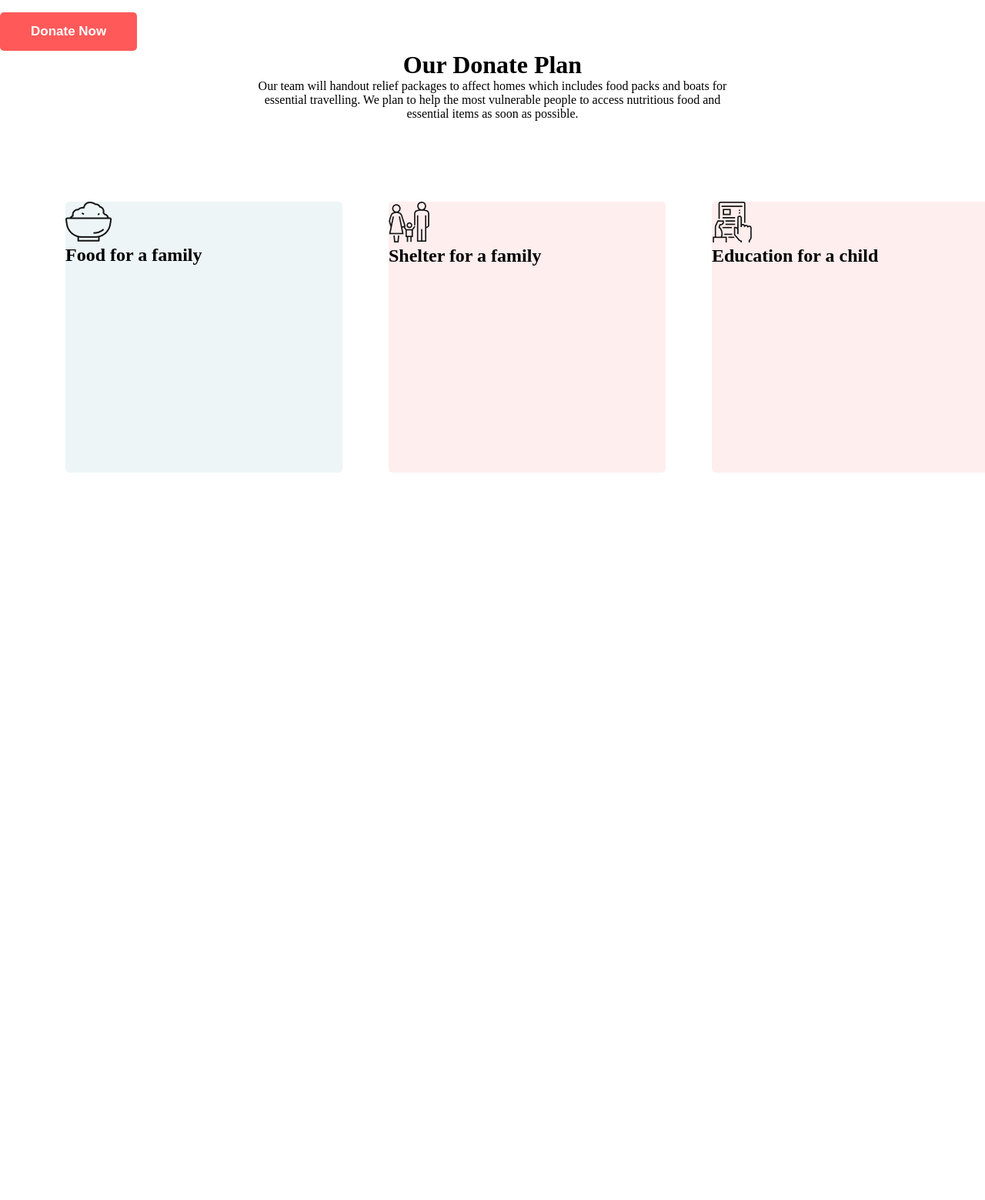
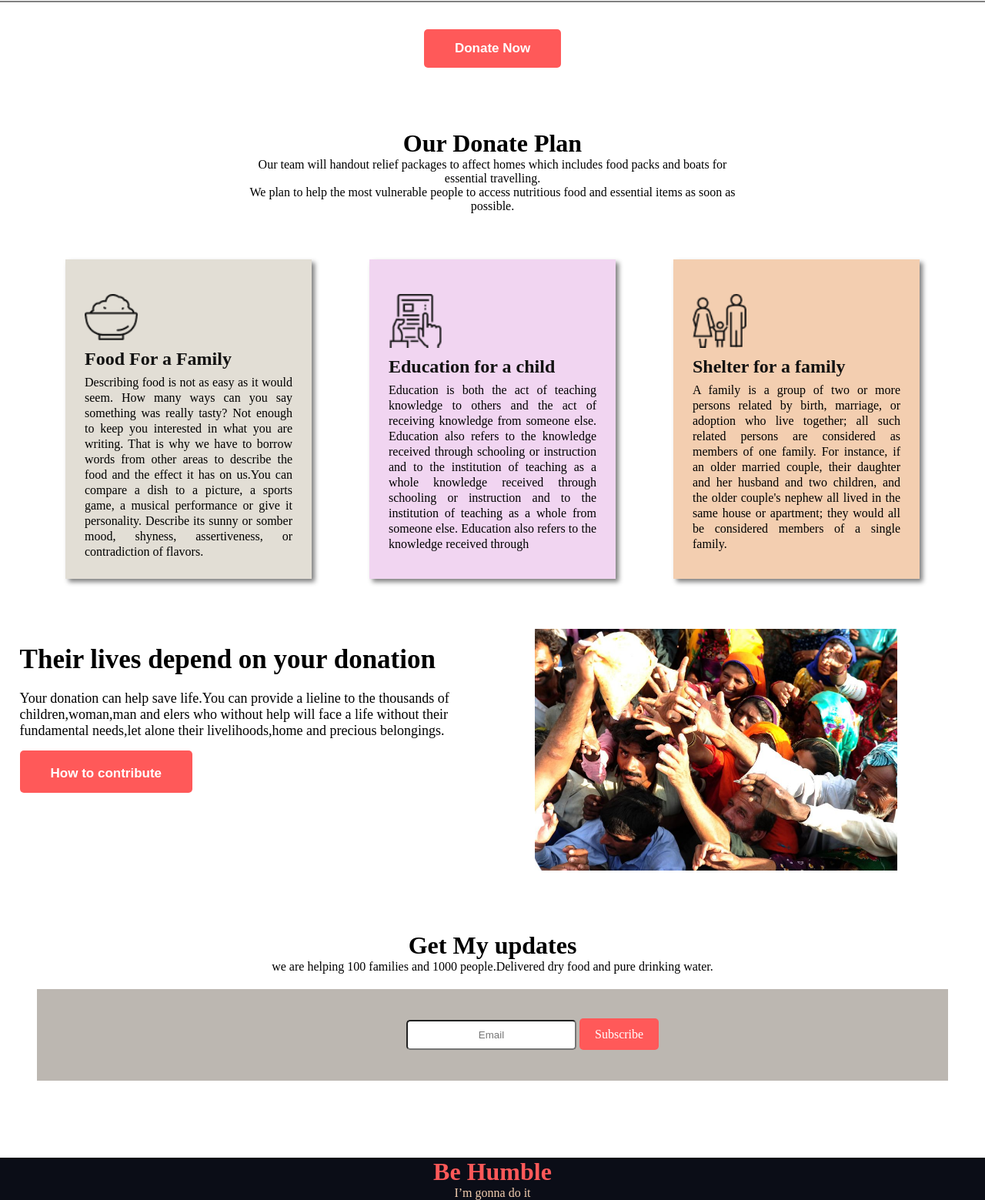
Before and after one commit to jarin68/assignment-1, a plain HTML site: page index.html in a window 1280 px wide. Shown: the part 854-2413 px from the top of the page at 77% size. Before the commit the page ends 1503 px from the top, so only its background shows below. Drawn offline with Linux system fonts and the light colour scheme.

Commit message:
work done

```diff
--- a/css/style.css
+++ b/css/style.css
@@ -1,7 +1,8 @@
-*{
+* {
     margin: 0;
     padding: 0;
 }
+
 /* google font */
 boby {
     font-family: 'Inter', sans-serif;
@@ -13,11 +14,12 @@ header {
     background-repeat: no-repeat;
     background-size: cover;
     padding-bottom: 100px;
-     background-color: rgba(0, 0, 0, .6);
+    background-color: rgba(0, 0, 0, .6);
     padding-bottom: 100px;
     background-blend-mode: overlay
 }
-.container{
+
+.container {
     width: 50%;
     margin: 0 auto;
 }
@@ -28,14 +30,16 @@ header {
     flex-direction: column;
     align-items: center;
 }
-.top-position h1{
+
+.top-position h1 {
     margin-top: 180px;
     color: white;
     font-weight: 700;
     font-size: 35px;
     text-align: center;
 }
-.top-position p{
+
+.top-position p {
     text-align: center;
     color: white;
     font-size: 18px;
@@ -53,31 +57,34 @@ header {
 
 
 }
-.second-position{
+
+.second-position {
     margin-top: 80px;
 }
 
-.donate{
+.donate {
     text-align: center;
     width: 50%;
     margin: 0 auto;
 }
-.donate h1{
+
+.donate h1 {
     color: #121212;
     font-size: 35px;
     font-weight: 700;
     /* text-align: center; */
 }
-.donate p{
+
+.donate p {
     color: #707070;
     font-size: 18px;
     /* text-align: center; */
 }
 
-.rectangle{
+.rectangle {
     display: flex;
     justify-content: space-evenly;
-   margin-top: 50PX;
+    margin-top: 50PX;
     padding-right: 20PX;
 
     /* position: absolute;
@@ -87,7 +94,8 @@ header {
     background-color: #fafafa;
     border-radius: 5px; */
 }
-.box-1{
+
+.plan-1 {
 
     width: 135px;
     height: 123px;
@@ -95,15 +103,17 @@ header {
 
     background-color: #FAFAFA;
 }
-.box-2{
+
+.plan-2 {
 
     width: 135px;
     height: 123px;
     border-radius: 5PX;
-    border:  2PX solid #FF5959;
+    border: 2PX solid #FF5959;
     background-color: #FFEEEE;
 }
-.box-3{
+
+.plan-3 {
 
     width: 135px;
     height: 123px;
@@ -111,7 +121,8 @@ header {
 
     background-color: #FAFAFA;
 }
-.box-4{
+
+.plan-4 {
 
     width: 135px;
     height: 123px;
@@ -119,7 +130,8 @@ header {
 
     background-color: #FAFAFA;
 }
-.box-5{
+
+.plan-5 {
 
     width: 135px;
     height: 123px;
@@ -127,68 +139,171 @@ header {
 
     background-color: #FAFAFA;
 }
-.amount-1{
-  text-align: center;
-  padding-top:50PX ;
+
+.amount-1 {
+    text-align: center;
+    padding-top: 50PX;
 }
-#added{
+
+#added {
     text-align: center;
-
+    border-bottom: 2px solid gray;
+    border-width: 2px;
     font-weight: 400;
     font-size: 18px;
     line-height: 28px;
     color: #B3B3B3;
 
 }
-/* width: 86px;
-height: 36px;
-left: 362px;
-font-size: 30px;
-font-weight: 700;
-text-align: center; */
-}
-.third-position{
+
+.third-position {
     margin-top: 80px;
 }
+
 .donate-plan {
     text-align: center;
     width: 50%;
     margin: 0 auto;
 }
-.donate-plan h1{
 
+.btn {
+    text-align: center;
+    padding-top: 20px;
+    margin-bottom: 25px;
 }
 
+.btn button {
+    padding: 15px 40px;
+    font-weight: 600;
+    font-size: 17px;
+    background-color: #FF5959;
+    border-radius: 5px;
+    border: 0;
+    margin-top: 15px;
+    color: white;
+}
 
+.feature-section {
 
-.our-plan{
+    margin-top: 50px;
     display: flex;
     justify-content: space-evenly;
     padding: 10px;
-    margin-top: 50px;
+    flex-wrap: wrap;
 }
-.plan{
+
+.package-title {
+    font-weight: 600;
+    font-size: 24px;
+    color: #121212;
+    margin-bottom: 7px;
+    margin-top: 7px;
+}
+.box {
     width: 270px;
     margin: 0 auto;
     padding: 25px;
     border-radius: 5px;
     margin-top: 20px;
 }
-.plans-1{
-    width: 360px;
-    height: 352px;
-    background-color: rgba(79, 157, 166, 0.1);
+
+.box2 {
+    background-color: #E2DED5;
+    box-shadow: 4px 4px 6px gray;
+}
+
+.box3 {
+    background-color: #F1D5F1;
+    box-shadow: 4px 4px 6px gray;
+}
+
+.box4 {
+    background-color: #F3CEB0;
+    box-shadow: 4px 4px 6px gray;
+}
+
+.package-descript-text {
+    text-align: justify;
+    line-height: 20px;
+}
+
+.icon img {
+    width: 70px;
+}
+
+.help {
+    display: flex;
+
+}
+
+.need-help {
+    width: 50%;
+    padding: 2%;
+
+}
+
+.need-help h1 {
+    margin-top: 50px;
+    font-weight: 700;
+    font-size: 35px;
+}
+
+.need-help img {
+    width: 80%;
+    padding: 5%;
+
+}
+
+.need-help p {
+    margin-top: 20px;
+    font-size: 18px;
+}
+
+.updates {
+    text-align: center;
+    margin-top: 20px;
+    margin-bottom: 20px;
+}
+
+.form input {
+    padding: 10px 20px;
+    margin-left: 400px;
+    text-align: center;
     border-radius: 5px;
 }
-.plans-2{
-    width: 360px;
-    height: 352px;
-    background: rgba(255, 89, 89, 0.1);
+
+.form .end {
+    text-align: left;
+    margin-left: 0px;
+}
+
+.form {
+    margin-top: 40px;
+    background-color: rgba(122, 113, 101, 0.5);
+    padding: 40px 80px;
+    width: 80%;
+    margin: 0 auto;
+    margin-bottom: 100px;
+}
+
+a {
+    text-decoration: none;
+    padding: 12px 20px;
+    background-color: #FF5959;
+    color: white;
     border-radius: 5px;
 }
-.plans-3{
-    width: 360px;
-    height: 352px;
-    background: rgba(255, 89, 89, 0.1);
-    border-radius: 5px;
+
+footer {
+    background-color: #0B0D17;
 }
+
+footer h1 {
+    color: #FF5959;
+    text-align: center;
+}
+
+footer p {
+    color: #F3CEB0;
+    text-align: center;
+}
--- a/index.html
+++ b/index.html
@@ -29,71 +29,121 @@
         </div>
     </header>
     <!-- header end -->
+
+    <!-- donate part start -->
     <div class="second-position">
         <div class="donate">
             <h1>Donate Today</h1>
             <p> Please urgently support thousands of foold-affected people who are in need of desperate
                 assistance."Situation in bad".4 Million stranded,25 Killed in Bangladesh floods.</p>
         </div>
-        <!-- <button class="button">Donate Now</button> -->
     </div>
     <section>
         <div class="rectangle">
-            <div class="box-1">
+            <div class="plan-1">
                 <h1 class="amount-1">100tk</h1>
             </div>
-            <div class=" box-2">
+            <div class=" plan-2">
                 <h1 class="amount-1">200tk</h1>
             </div>
-            <div class="box-3">
+            <div class="plan-3">
                 <h1 class="amount-1">500tk</h1>
             </div>
-            <div class="box-4">
+            <div class="plan-4">
                 <h1 class="amount-1">1000tk</h1>
             </div>
-            <div class="box-5">
+            <div class="plan-5">
                 <h1 class="amount-1">5000tk</h1>
             </div>
         </div>
         <p id="added"> Others Amounts(taka)</p>
-        <button class="button">Donate Now</button>
+        <div class="btn">
+            <button>Donate Now</button>
+        </div>
+        <!-- donate part end -->
+
+
     </section>
     <div class="third-position">
         <div class="donate-plan">
             <h1> Our Donate Plan</h1>
-            <p>Our team will handout relief packages to affect homes which includes food packs and boats for essential
-                travelling.
-                We plan to help the most vulnerable people to access nutritious food and essential items as soon as
+            <p> Our team will handout relief packages to affect homes which includes food packs and boats for essential
+                travelling.</p>
+            <p> We plan to help the most vulnerable people to access nutritious food and essential items as soon as
                 possible.</p>
         </div>
     </div>
+
+    <!-- feature part start -->
     <section>
-        <div class="our-plan">
-            <div class="plan">
-                <div class="plans-1">
-                    <img src="icons/food.png" alt="">
-                    <h1>Food for a family</h1>
+        <div class="feature-section">
+            <div class="box2">
+                <div class="box">
+                    <div class="icon">
+                        <img src="./icons/food.png" alt="" />
+                        <h2 class="package-title">Food For a Family</h2>
+                        <p class="package-descript-text">
 
+                            Describing food is not as easy as it would seem. How many ways can you say something was
+                            really tasty? Not enough to keep you interested in what you are writing. That is why we have
+                            to borrow words from other areas to describe the food and the effect it has on us.You can compare a dish to a picture, a sports game, a musical performance or give it personality. Describe its sunny or somber mood, shyness, assertiveness, or contradiction of flavors.
+                        </p>
+                    </div>
                 </div>
             </div>
-            <div class="plan">
-                <div class="plans-2">
-                    <img src="icons/shelter.png" alt="">
-                    <h1> Shelter for a family</h1>
-
+            <div class="box3">
+                <div class="box">
+                    <div class="icon">
+                        <img src="./icons/Frame-1.png" alt="" />
+                        <h2 class="package-title">Education for a child</h2>
+                        <p class="package-descript-text">
+                            Education is both the act of teaching knowledge to others and the act of receiving knowledge from someone else. Education also refers to the knowledge received through schooling or instruction and to the institution of teaching as a whole knowledge received through schooling or instruction and to the institution of teaching as a whole from someone else. Education also refers to the knowledge received through
+                        </p>
+                    </div>
                 </div>
             </div>
-            <div class="plan">
-                <div class="plans-3">
-                    <img src="icons/Frame-1.png" alt="">
-                    <h1> Education for a child</h1>
+            <div class="box4">
+                <div class="box">
+                    <div class="icon">
+                        <img src="./icons/shelter.png" alt="" />
+                        <h2 class="package-title">Shelter for a family</h2>
+                        <p class="package-descript-text">
+                            A family is a group of two or more persons related by birth, marriage, or adoption who live together; all such related persons are considered as members of one family. For instance, if an older married couple, their daughter and her husband and two children, and the older couple's nephew all lived in the same house or apartment; they would all be considered members of a single family.
+                        </p>
+                    </div>
                 </div>
             </div>
+        </div>
+    </section>
+    <!-- feature part end -->
+    <section class="help">
+        <div class="need-help">
+            <h1> Their lives depend on your donation</h1>
+            <p>Your donation can help save life.You can provide a lieline to the thousands of children,woman,man and
+                elers who without help will face a life without their fundamental needs,let alone their livelihoods,home
+                and precious belongings.</p>
+            <button class="button btn">How to contribute</button>
 
         </div>
+        <div class="need-help">
+            <img src="images/donation0.jpg" alt="">
+        </div>
     </section>
+    <div class="updates">
+        <h1> Get My updates</h1>
+        <p> we are helping 100 families and 1000 people.Delivered dry food and pure drinking water.</p>
     </div>
 
+    <form class="form">
+        <input type="male" placeholder="Email"> <a class="donate end" target="_blank" href="#">Subscribe </a>
+    </form>
+    <!-- footer start -->
+    <footer>
+        <h1>Be Humble</h1>
+        <p>I’m gonna do it</p>
+    </footer>
+    <!-- footer end -->
 </body>
 
+
 </html>
```
